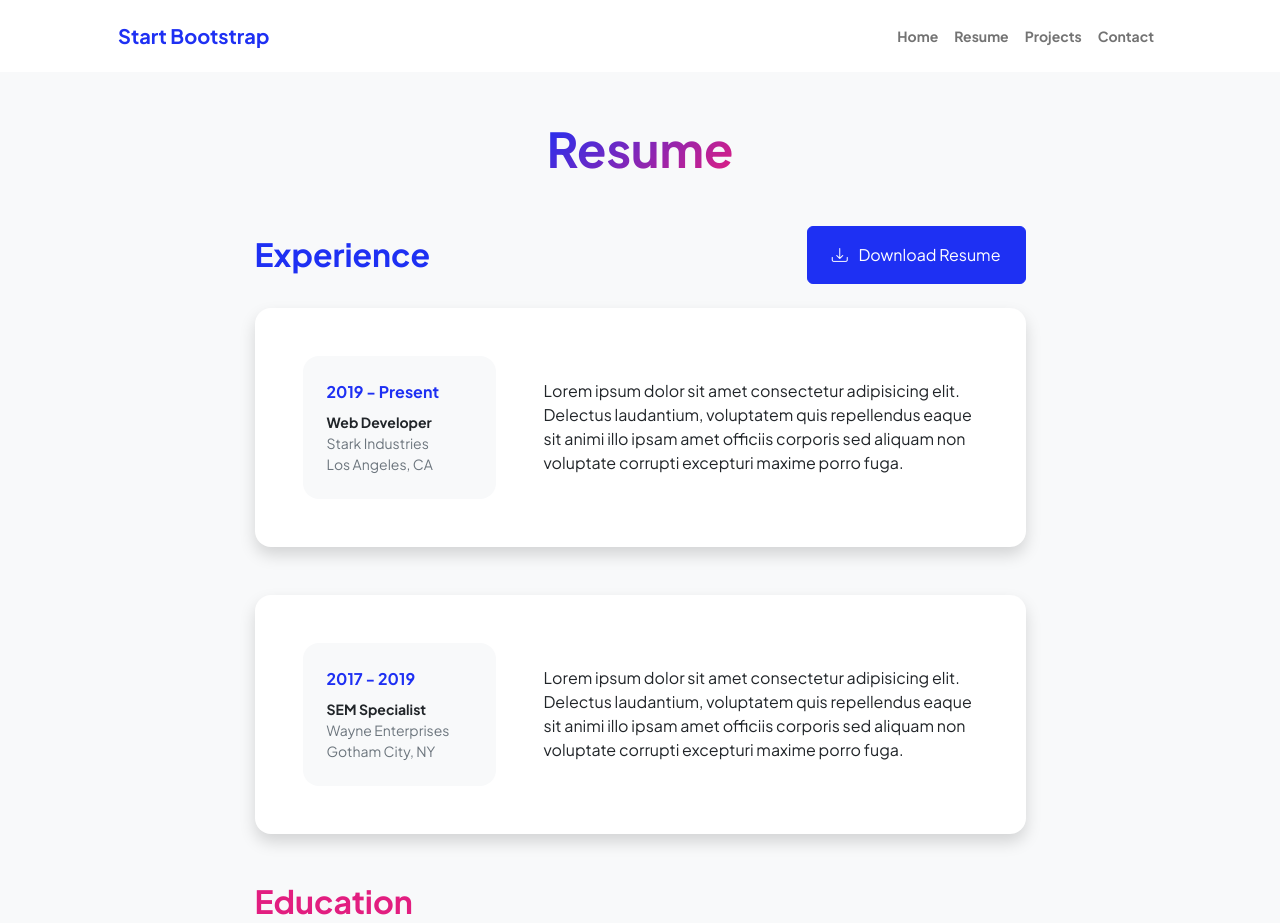
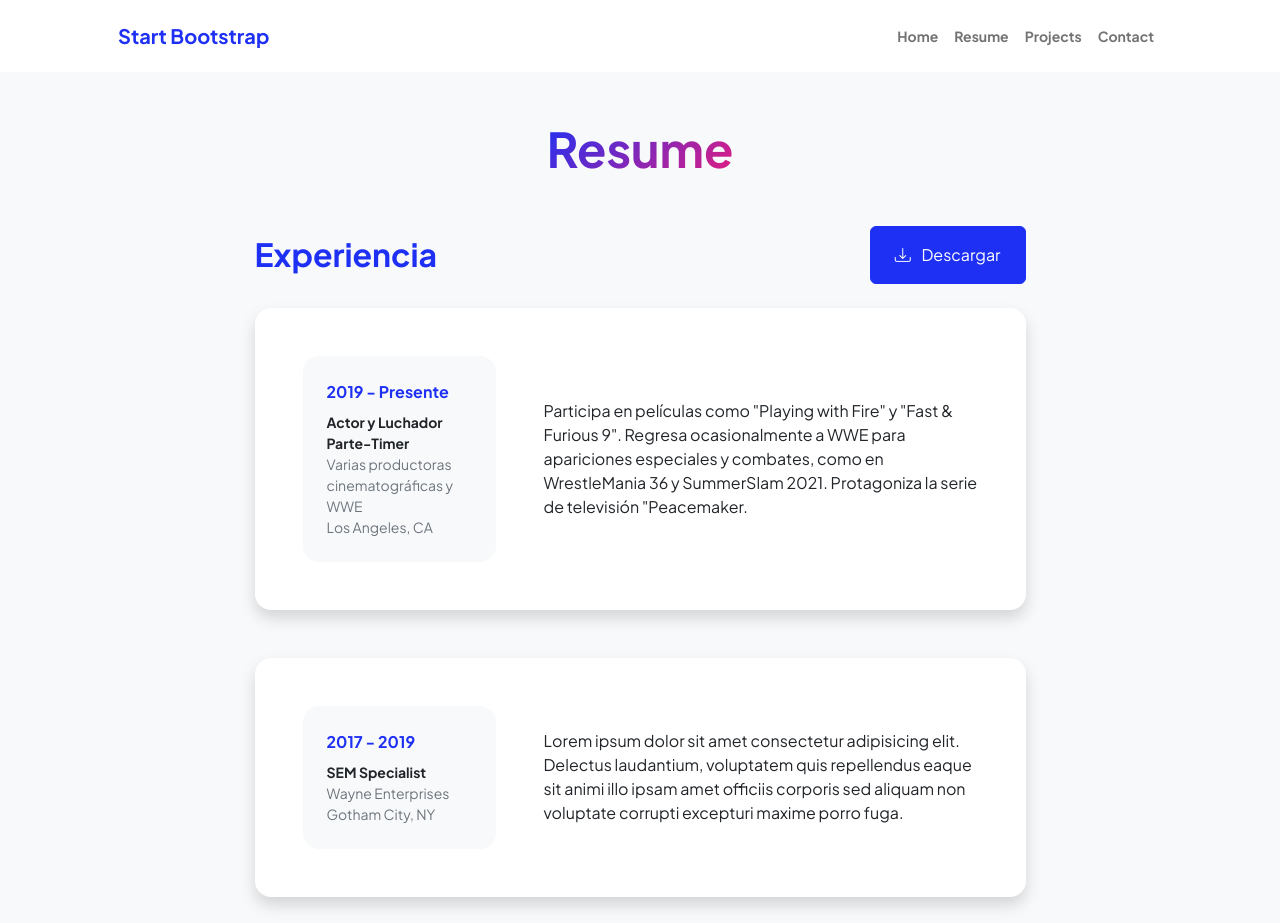
Before and after one commit to Willbye1803/mynigga, a plain HTML site: page resume.html in a window 1280 px wide. Shown: the top 923 px of the page. Drawn offline with nearby package versions, Linux system fonts and the light colour scheme.

Commit message:
RESUME 1

```diff
--- a/resume.html
+++ b/resume.html
@@ -44,12 +44,12 @@
                         <!-- Experience Section-->
                         <section>
                             <div class="d-flex align-items-center justify-content-between mb-4">
-                                <h2 class="text-primary fw-bolder mb-0">Experience</h2>
+                                <h2 class="text-primary fw-bolder mb-0">Experiencia</h2>
                                 <!-- Download resume button-->
                                 <!-- Note: Set the link href target to a PDF file within your project-->
                                 <a class="btn btn-primary px-4 py-3" href="#!">
                                     <div class="d-inline-block bi bi-download me-2"></div>
-                                    Download Resume
+                                    Descargar
                                 </a>
                             </div>
                             <!-- Experience Card 1-->
@@ -58,13 +58,13 @@
                                     <div class="row align-items-center gx-5">
                                         <div class="col text-center text-lg-start mb-4 mb-lg-0">
                                             <div class="bg-light p-4 rounded-4">
-                                                <div class="text-primary fw-bolder mb-2">2019 - Present</div>
-                                                <div class="small fw-bolder">Web Developer</div>
-                                                <div class="small text-muted">Stark Industries</div>
+                                                <div class="text-primary fw-bolder mb-2">2019 - Presente</div>
+                                                <div class="small fw-bolder">Actor y Luchador Parte-Timer</div>
+                                                <div class="small text-muted">Varias productoras cinematográficas y WWE</div>
                                                 <div class="small text-muted">Los Angeles, CA</div>
                                             </div>
                                         </div>
-                                        <div class="col-lg-8"><div>Lorem ipsum dolor sit amet consectetur adipisicing elit. Delectus laudantium, voluptatem quis repellendus eaque sit animi illo ipsam amet officiis corporis sed aliquam non voluptate corrupti excepturi maxime porro fuga.</div></div>
+                                        <div class="col-lg-8"><div>Participa en películas como "Playing with Fire" y "Fast & Furious 9". Regresa ocasionalmente a WWE para apariciones especiales y combates, como en WrestleMania 36 y SummerSlam 2021. Protagoniza la serie de televisión "Peacemaker.</div></div>
                                     </div>
                                 </div>
                             </div>
```
